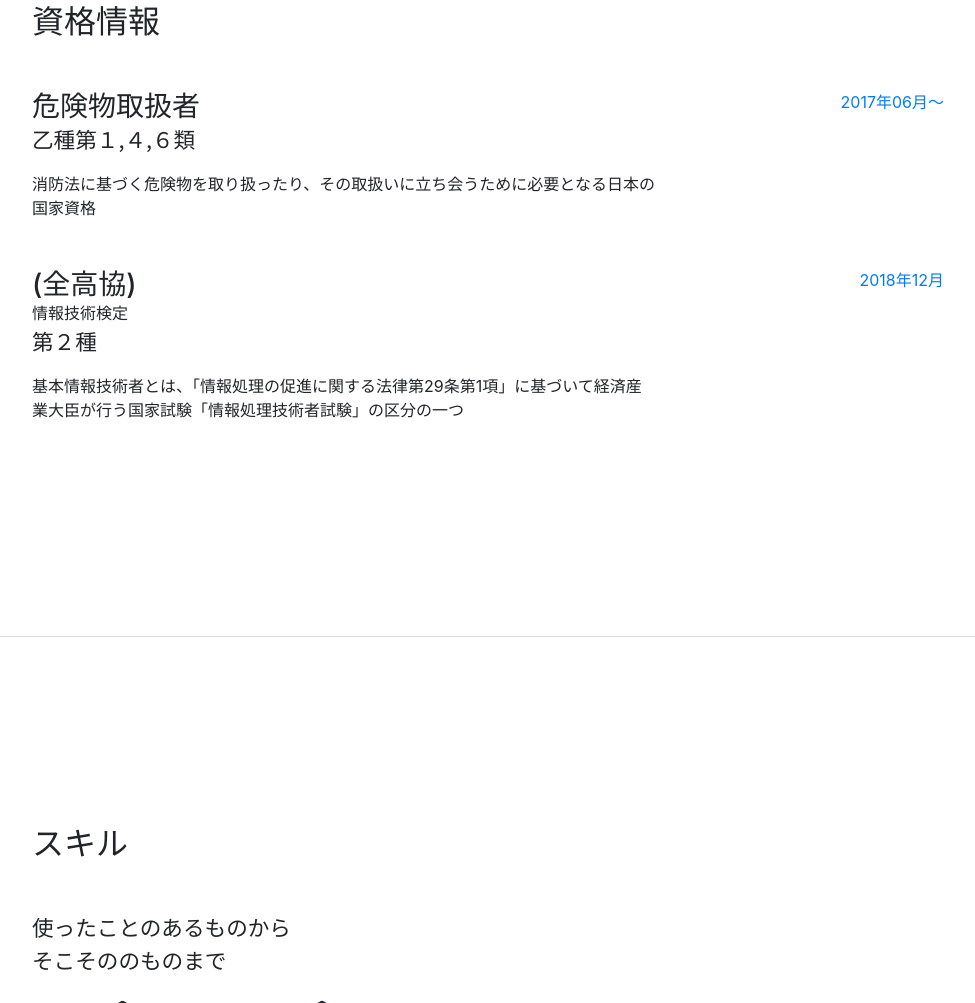
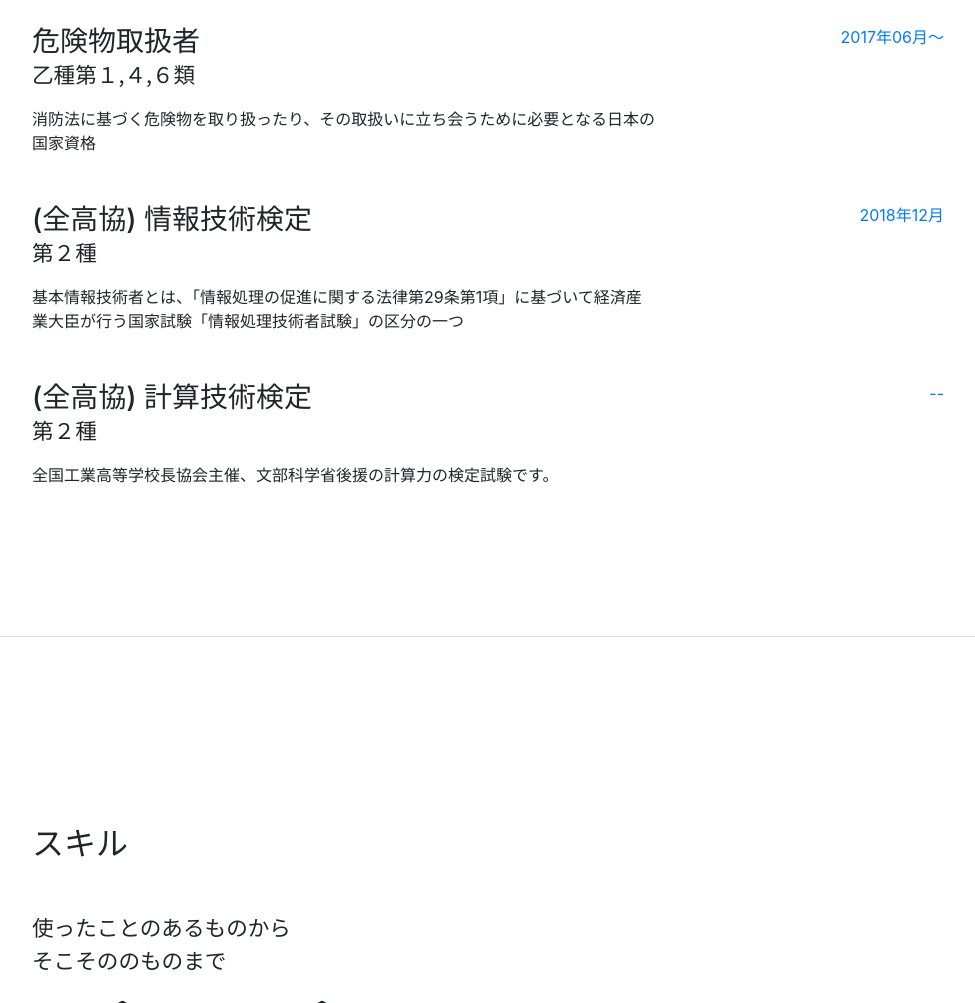
Before and after one commit to ta-yanai/webtop, a website with bundled scripts: page index.html in a window 1280 px wide. Shown: the part 1763-2766 px from the top of the page, without its empty margins (288-1263 px from the left). Built offline with nearby package versions, Linux system fonts and the light colour scheme.

Commit message:
Update index.html

```diff
--- a/index.html
+++ b/index.html
@@ -189,14 +189,25 @@ window.cookieconsent.initialise({
 
           <div class="resume-item d-flex flex-column flex-md-row mb-5">
             <div class="resume-content mr-auto">
-              <h3 class="mb-0">(全高協)</h3>情報技術検定
+              <h3 class="mb-0">(全高協) 情報技術検定</h3>
               <div class="subheading mb-3">第２種</div>
               <div>基本情報技術者とは、「情報処理の促進に関する法律第29条第1項」に基づいて経済産業大臣が行う国家試験「情報処理技術者試験」の区分の一つ</div>
             </div>
             <div class="resume-date text-md-right">
               <span class="text-primary">2018年12月</span>
             </div>
+          </div>
 
+
+          <div class="resume-item d-flex flex-column flex-md-row mb-5">
+            <div class="resume-content mr-auto">
+              <h3 class="mb-0">(全高協) 計算技術検定</h3>
+              <div class="subheading mb-3">第２種</div>
+              <div>全国工業高等学校長協会主催、文部科学省後援の計算力の検定試験です。</div>
+            </div>
+            <div class="resume-date text-md-right">
+              <span class="text-primary">--</span>
+            </div>
           </div>
 
         </div>
```
